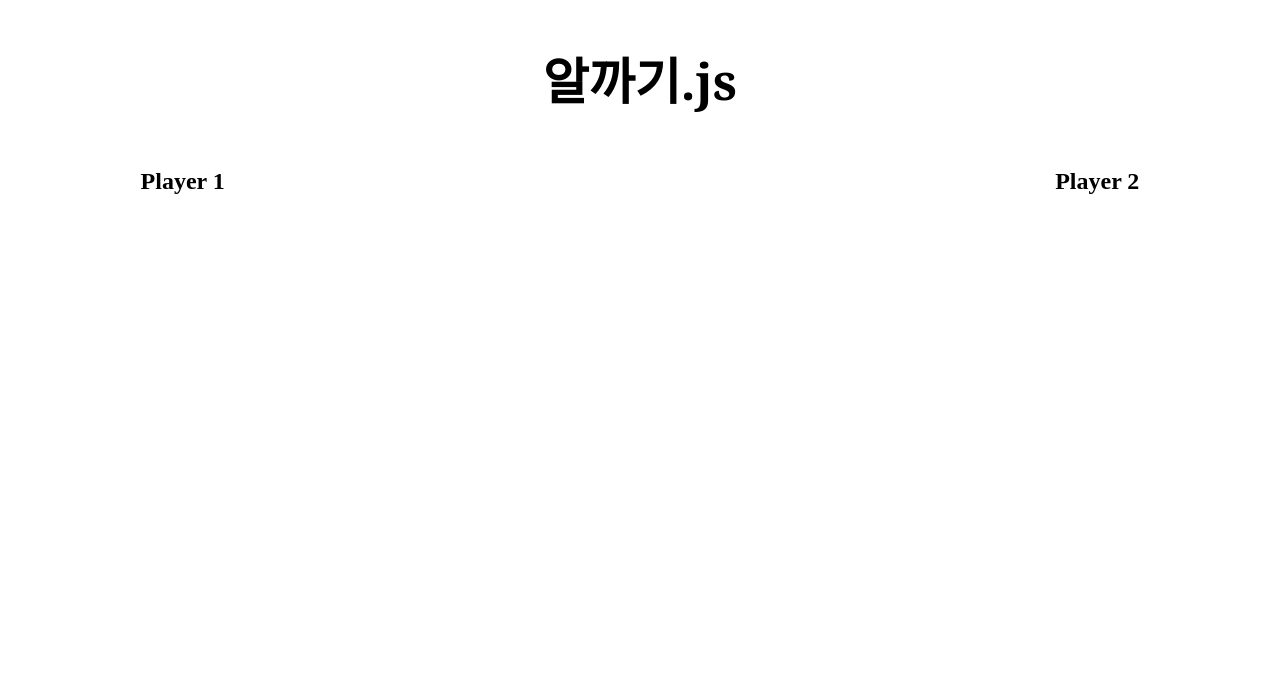
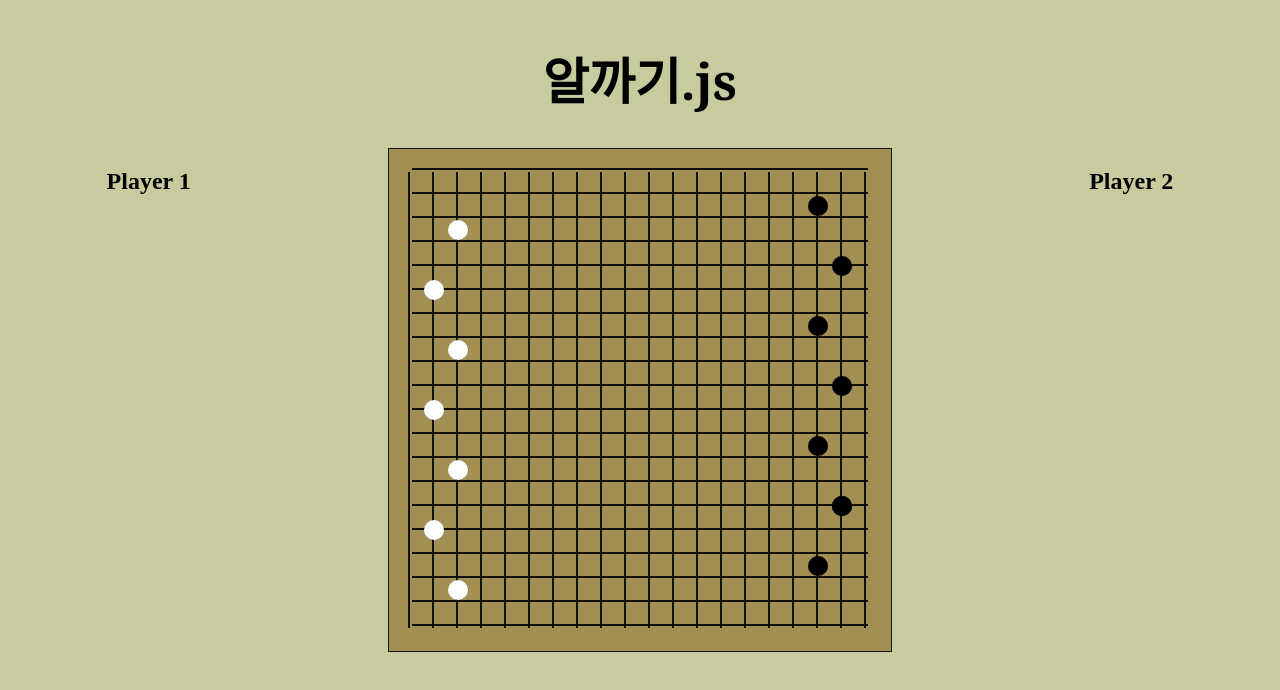
Before and after one commit to jonbae213/alkkagi.js, a website built with webpack: page index.html in a window 1280 px wide. Built offline with nearby package versions, Linux system fonts and the light colour scheme.

Commit message:
Finished player file and got board to render the way I want it to

```diff
--- a/index.html
+++ b/index.html
@@ -5,7 +5,7 @@
   <meta name="viewport" content="width=device-width, initial-scale=1.0">
   <meta http-equiv="X-UA-Compatible" content="ie=edge">
   <link rel="stylesheet" href="./dist/main.css" />
-
+  <script type="application/javascript" src="./dist/main.js"></script>
   <title>Document</title>
 </head>
 <body class="app">
@@ -14,7 +14,7 @@
     <div class="player-one">
       <h2>Player 1</h2>
     </div>
-    <canvas id="board">This is the board</canvas>
+    <canvas id="board"></canvas>
     <div class="player-two">
       <h2>Player 2</h2>
     </div>
--- a/src/index.js
+++ b/src/index.js
@@ -1 +1,114 @@
 import './styles/index.scss';
+import './scripts/view';
+
+document.addEventListener("DOMContentLoaded", () => {
+  const board = document.getElementById("board");
+  board.height = 504;
+  board.width = 504;
+  const ctx = board.getContext("2d");
+  // const game = new Game();
+  // new Alkkagi(game, ctx).start();
+
+  const drawG = (ctx) => {
+    for (let x = 21; x <= 480; x += 24) {
+      for (let y = 21; y <= 480; y += 24) {
+        ctx.lineWidth = 0.1;
+        ctx.moveTo(x, 24);
+        ctx.lineTo(x, 480);
+        ctx.stroke();
+        ctx.moveTo(24, y);
+        ctx.lineTo(480, y);
+        ctx.fillStyle = "light-gray"
+        ctx.stroke();
+      }
+    }
+  }
+   ctx.beginPath();
+   ctx.rect(0, 0, 504, 504);
+   ctx.fillStyle = 'rgba(125, 85, 11, 0.5)';
+   ctx.fill();
+  drawG(ctx);
+     ctx.beginPath();
+     ctx.arc(500 - 46, 500 - 142, 10, 0, 2 * Math.PI);
+     ctx.stroke();
+     ctx.fillStyle = 'black';
+     ctx.fill();
+
+     ctx.beginPath();
+     ctx.arc(500 - 46,500 -  262, 10, 0, 2 * Math.PI);
+     ctx.stroke();
+     ctx.fillStyle = 'black';
+     ctx.fill();
+     ctx.beginPath();
+     ctx.arc(500 - 46,500 -  382, 10, 0, 2 * Math.PI);
+     ctx.stroke();
+     ctx.fillStyle = 'black';
+     ctx.fill();
+     ctx.beginPath();
+     ctx.arc(500 - 70,500 - 82, 10, 0, 2 * Math.PI);
+     ctx.stroke();
+     ctx.fillStyle = 'black';
+     ctx.fill();
+     ctx.beginPath();
+     ctx.arc(500 - 70,500 - 202, 10, 0, 2 * Math.PI);
+     ctx.stroke();
+     ctx.fillStyle = 'black';
+     ctx.fill();
+     ctx.beginPath();
+     ctx.arc(500 - 70,500 - 322, 10, 0, 2 * Math.PI);
+     ctx.stroke();
+     ctx.fillStyle = 'black';
+     ctx.fill();
+     ctx.beginPath();
+     ctx.arc(500 - 70,500 - 442, 10, 0, 2 * Math.PI);
+     ctx.stroke();
+     ctx.fillStyle = 'black';
+     ctx.fill();
+
+      ctx.beginPath();
+      ctx.arc(500 - 46, 500 - 142, 10, 0, 2 * Math.PI);
+      ctx.stroke();
+      ctx.fillStyle = "black";
+      ctx.fill();
+ctx.beginPath();
+ctx.arc(46, 142, 10, 0, 2 * Math.PI);
+ctx.stroke();
+ctx.fillStyle = "white";
+ctx.fill();
+      ctx.beginPath();
+      ctx.arc(46, 262, 10, 0, 2 * Math.PI);
+      ctx.stroke();
+      ctx.fillStyle = "white";
+      ctx.fill();
+      ctx.beginPath();
+      ctx.arc(46, 382, 10, 0, 2 * Math.PI);
+      ctx.stroke();
+      ctx.fillStyle = "white";
+      ctx.fill();
+      ctx.beginPath();
+      ctx.arc(70, 82, 10, 0, 2 * Math.PI);
+      ctx.stroke();
+      ctx.fillStyle = "white";
+      ctx.fill();
+      ctx.beginPath();
+      ctx.arc(70, 202, 10, 0, 2 * Math.PI);
+      ctx.stroke();
+      ctx.fillStyle = "white";
+      ctx.fill();
+      ctx.beginPath();
+      ctx.arc(70, 322, 10, 0, 2 * Math.PI);
+      ctx.stroke();
+      ctx.fillStyle = "white";
+      ctx.fill();
+      ctx.beginPath();
+      ctx.arc(70, 442, 10, 0, 2 * Math.PI);
+      ctx.stroke();
+      ctx.fillStyle = "white";
+      ctx.fill();
+
+});
+
+function circles() {
+  let pos = [];
+
+}
--- a/src/scripts/Stones.js
+++ b/src/scripts/Stones.js
@@ -0,0 +1,6 @@
+export default class Stones {
+  constructor(pos, color) {
+    this.pos = pos;
+    this.color = color;
+  }
+}
--- /dev/null
+++ b/src/scripts/player.js
@@ -0,0 +1,6 @@
+export default class Player {
+  constructor(color, remainingStones) {
+    this.color = color;
+    this.remainingStones = remainingStones;
+  }
+}
--- /dev/null
+++ b/src/scripts/view.js
@@ -0,0 +1,24 @@
+export default class View {
+  constructor(game, ctx) {
+    this.game = game;
+    this.ctx = ctx;
+  }
+
+  drawGrid() {
+    this.ctx.beginPath();
+    this.ctx.rect(0, 0, 504, 504);
+    this.ctx.fillStyle = 'rgba(125, 85, 11, 0.5)';
+    this.ctx.fill();
+
+    for (x = 21; x <= 480; x += 24) {
+      for (y = 21; y <= 480; y += 24) {
+        this.ctx.moveTo(x, 21);
+        this.ctx.lineTo(x, 480);
+        this.ctx.stroke();
+        this.ctx.moveTo(21, y);
+        this.ctx.lineTo(480, y);
+        this.ctx.stroke();
+      }
+    }
+  }
+}
--- a/src/styles/index.scss
+++ b/src/styles/index.scss
@@ -3,6 +3,8 @@
   flex-wrap: wrap;
   justify-content: center;
   align-items: center;
+
+  background-color: rgba(116, 125, 11, 0.4);
 }
 
 .middle {
@@ -11,6 +13,10 @@
   width: 100%;
 }
 
+#board {
+
+}
+
 h1 {
   font-size: 50px;
   font-family: Cambria, Cochin, Georgia, Times, 'Times New Roman', serif;
```
Also changed, not shown: src/scripts/board.js (added, +35 -0 lines), src/scripts/physics.js (added, +11 -0 lines), src/scripts/game.js (added), src/scripts/hand.js (added).
